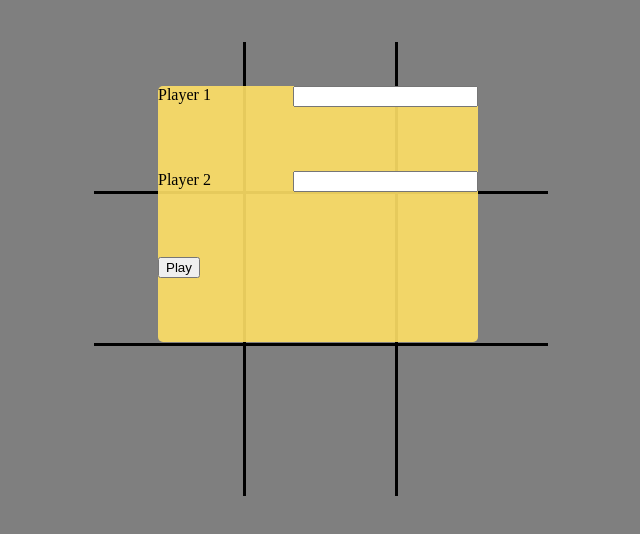
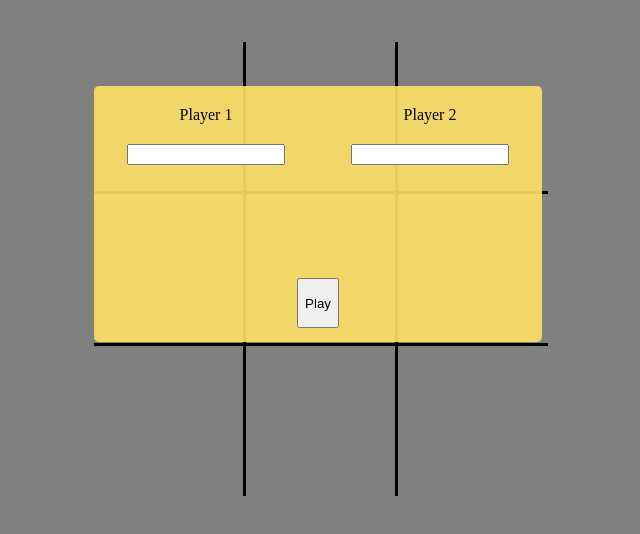
Before and after one commit to jeffboyanich/Tic-tac-toe, a plain HTML site: page index.html in a window 1280 px wide. Shown: the part 106-640 px from the top of the page, without its empty margins (322-962 px from the left). Drawn offline with nearby package versions, Linux system fonts and the light colour scheme.

Commit message:
added capability to add player names

```diff
--- a/index.css
+++ b/index.css
@@ -86,35 +86,59 @@
 
 #start-content {
     margin: 15vw auto;
-    width: 25vw;
+    width: 35vw;
     height: 20vw;
     border-radius: 5px;
     background: rgb(255, 224, 102, 0.9);
-    display: grid;
-    grid-template-columns: repeat(2, 1fr);
-    grid-template-rows: auto;
-    grid-template-areas:
-    "p1label    p2label"
-    "p1name     p2name"
-    "play         ...";
+    display: flex;
+    flex-wrap: wrap;
 }
 
-.p1-label {
-    grid-area: 'p1label';
+.p1-form {
+    text-align: center;
+    width: 17.5vw;
+    height: 15vw;
+    order: 1;
 }
 
-.p1-name {
-    grid-area: 'p1name';
+.p1-form > label {
+    display: block;
+    margin-top: 20px;
 }
 
-.p2-label {
-    grid-area: 'p2label';
+.p1-form > input {
+    display: inline;
+    margin-top: 20px;
+    width: 150px;
 }
 
-.p2-name {
-    grid-area: 'p2name'
+.p2-form {
+    text-align: center;
+    width: 17.5vw;
+    height: 15vw;
+    order: 2;
 }
 
-.play-button-cell {
-    grid-area: 'play';
+.p2-form > label {
+    display: block;
+    margin-top: 20px;
 }
+
+.p2-form > input {
+    display: inline;
+    margin-top: 20px;
+    width: 150px;
+}
+
+.play {
+    display: inline;
+    height: 50px;
+    order: 3;
+    margin-left: auto;
+    margin-right: auto;
+    margin-bottom: 20px;
+}
+
+.play > button {
+    height: 50px;
+}
--- a/index.html
+++ b/index.html
@@ -13,20 +13,16 @@
         <h1 id = 'title'>Tic-Tac-Toe</h1>
         <div id = 'start-overlay'>
             <form id = 'start-content'>
-                <div class = 'p1-label'>
-                <label for = 'p1name'>Player 1</label>
+                <div class = 'p1-form'>
+                  <label for = 'p1name'>Player 1</label>
+                  <input type = 'text' id = 'p1name' name = 'p1name'>
                 </div>
-                <div class = 'p1-name'>
-                <input type = 'text' id = 'p1name' name = 'p1name'>
+                <div class = p2-form>
+                  <label for = 'p2name'>Player 2</label>
+                  <input type = 'text' id = 'p2name' name = 'p2name'>
                 </div>
-                <div class = 'p2-label'>
-                <label for = 'p2name'>Player 2</label>
-                </div>
-                <div class = 'p2-name'>
-                <input type = 'text' id = 'p2name' name = 'p2name'>
-                </div>
-                <div class = 'play-button-cell'>
-                <button type = 'button' id = 'play-button'>Play</button>
+                <div class = 'play'>
+                  <button type = 'button' id = 'play-button'>Play</button>
                 </div>
             </form>
         </div>
--- a/index.js
+++ b/index.js
@@ -54,16 +54,16 @@ const displayBoard = (() => {
     const startGamePopup = document.getElementById('start-overlay');
     const playerNameForm = document.getElementById('start-content');
     const playBtn = document.getElementById('play-button');
-    let p1name = '';
-    let p2name = '';
-    const getPlayerNames = () => {
+    /*let p1name = playerNameForm.p1name.value;
+    let p2name = playerNameForm.p2name.value; */
+    function startGame() {
         p1name = playerNameForm.p1name.value;
         p2name = playerNameForm.p2name.value;
+        playGame(p1name, p2name);
     }
     playBtn.addEventListener('click', function() {
         startGamePopup.style.display = 'none';
-        getPlayerNames();
-        playGame();
+        startGame();
     })
     return {boardArr, resetDisplay, gameOverDisplay, p1name, p2name};
 })();
@@ -86,9 +86,9 @@ const createPlayers = (name, marker, turn, value, markerColor) => {
     return {name, mark, changeTurn, value}
 };
 
-const playGame = () => {
-    const player1 = createPlayers(`${displayBoard.p1name}`, 'X', true, 1, 'red');
-    const player2 = createPlayers(displayBoard.p2name, 'O', false, 2, 'blue');
+const playGame = (p1name, p2name) => {
+    const player1 = createPlayers(p1name, 'X', true, 1, 'red');
+    const player2 = createPlayers(p2name, 'O', false, 2, 'blue');
     console.log(player1.name);
     console.log(player2.name);
     const boardSpaces = document.querySelectorAll('.board-space');
```
